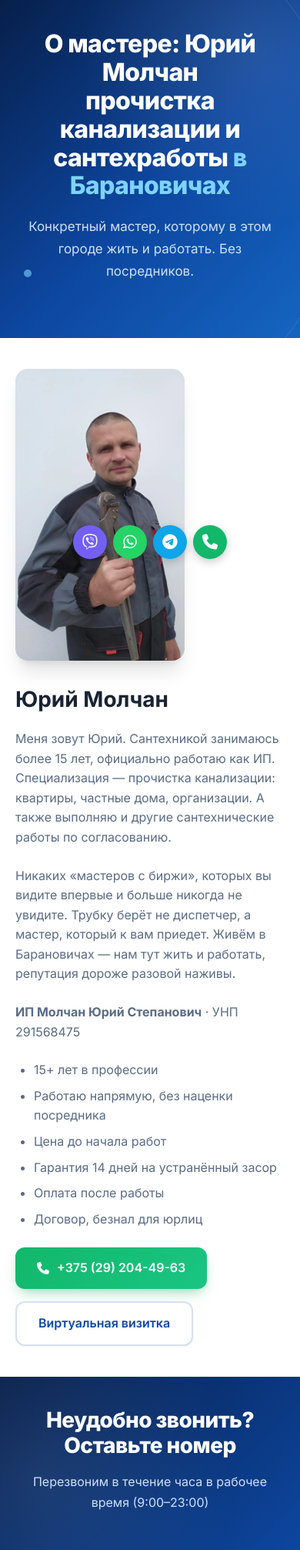
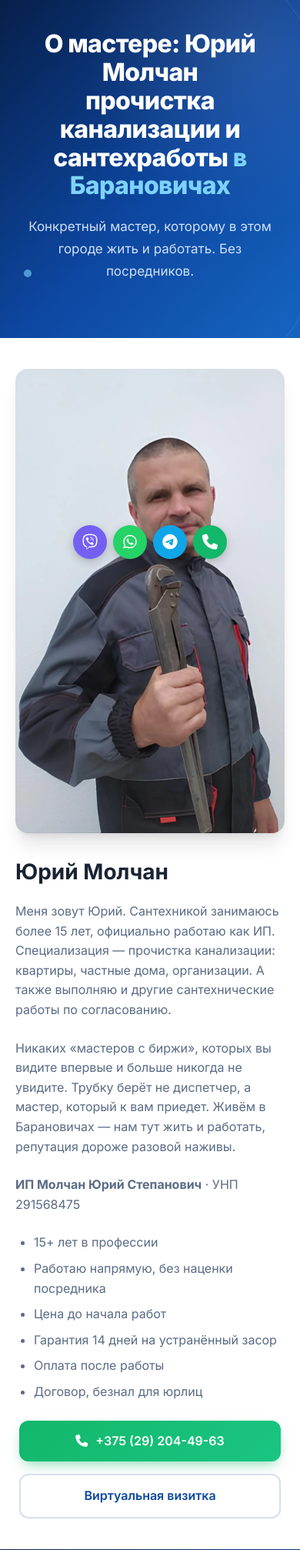
Before and after one commit to Eugene4190/stepanych-snapshot, a Django app: page /o-nas/ in a window 390 px wide. Shown: the part 108-2121 px from the top of the page at 77% size. Run offline with Django 5.2, Linux system fonts and the light colour scheme; data that the repository does not hold is empty; parts of the project's set-up code (start-up, migrations or seed data) failed here and were passed over.

Commit message:
Mobile: about-preview full-width single column, hero buttons centered column

```diff
--- a/static/css/style.css
+++ b/static/css/style.css
@@ -1099,9 +1099,11 @@ ul {
 }
 
 @media (max-width: 648px) {
-    .about-preview {
+    .about-preview,
+    .about-preview--wide {
         grid-template-columns: 1fr;
         gap: 28px;
+        max-width: 100%;
     }
     .about-preview__image {
         order: -1;
@@ -1113,11 +1115,20 @@ ul {
     .about-preview__image img {
         position: static;
         transform: none;
-        width: auto;
+        width: 100%;
         height: auto;
-        max-width: 220px;
+        max-width: none;
         aspect-ratio: auto;
         object-fit: contain;
+    }
+    .hero__buttons {
+        flex-direction: column;
+        align-items: center;
+    }
+    .hero__buttons .btn {
+        width: 100%;
+        max-width: 340px;
+        justify-content: center;
     }
     .header__container {
         gap: 6px;
```
